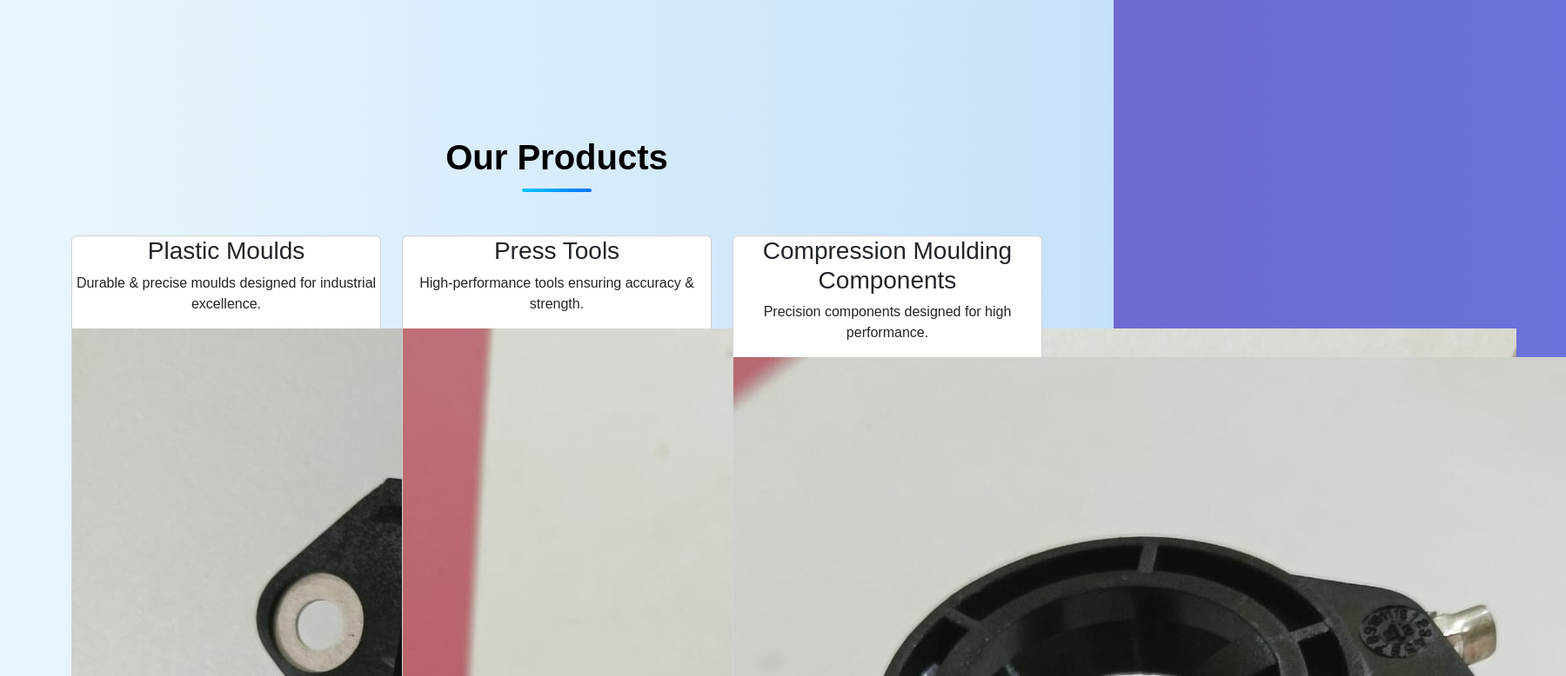
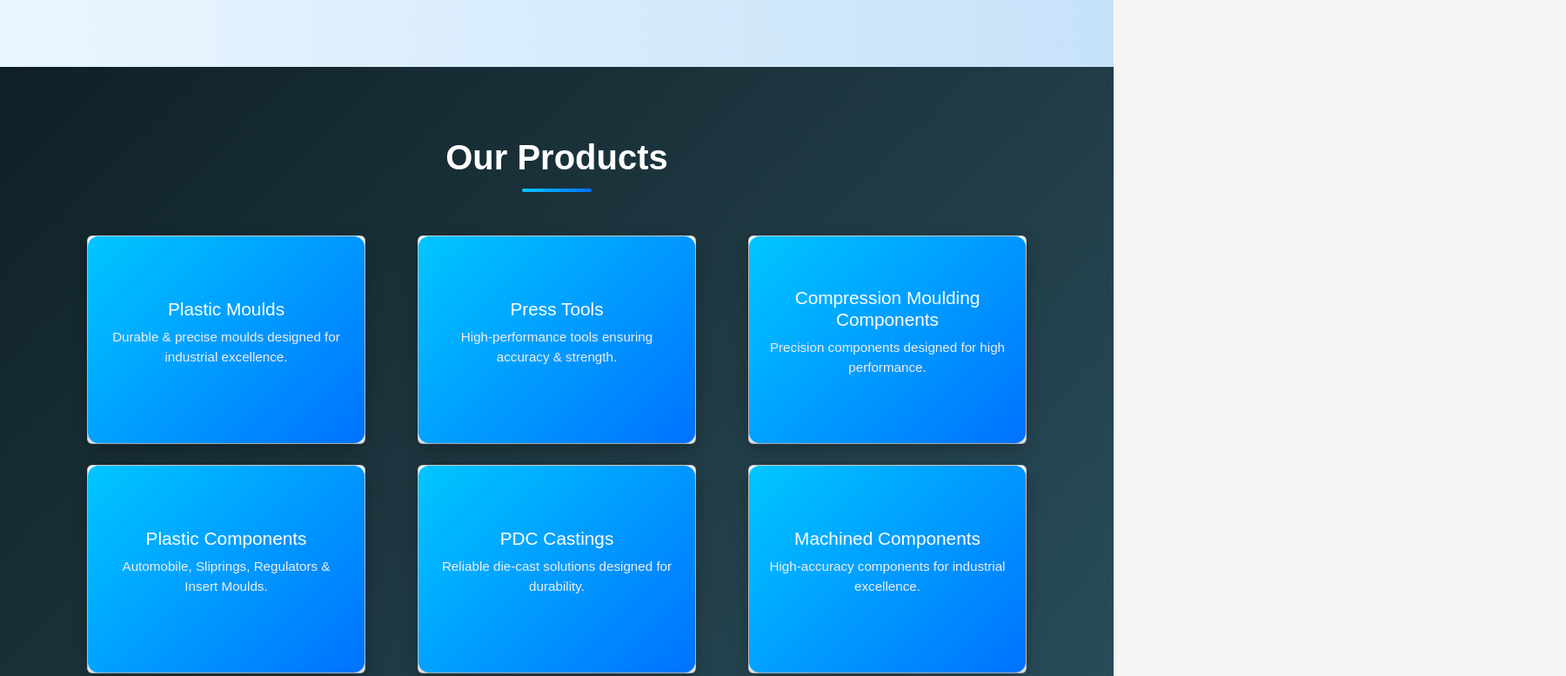
Before and after one commit to Mmonika01/microtooling-site, a plain HTML site: page index.html in a window 1280 px wide. Shown: the part 2427-3205 px from the top of the page at 87% size, 1800 px wide, since content can reach past the window. Drawn offline with nearby package versions, Linux system fonts and the light colour scheme.

Commit message:
Update style.css

```diff
--- a/style.css
+++ b/style.css
@@ -310,56 +310,79 @@ font-weight: 700;
 /* Products Section */
 .products {
   padding: 80px 0;
-  background: linear-gradient(to right, #eaf6ff, #c6e2f9);
+  background: linear-gradient(135deg, #0f2027, #203a43, #2c5364);
   text-align: center;
 }
 
 .products .section-title {
   font-size: 2.5rem;
+  font-weight: 700;
   margin-bottom: 50px;
-  font-weight: 700;
-  color: black;
+  color: #fff;
 }
 
-/* Product Card */
-.product-card {
-  background: rgba(255, 255, 255, 0.08);
-  border-radius: 20px;
-  overflow: hidden;
-  backdrop-filter: blur(12px);
-  box-shadow: 0 8px 25px rgba(0, 0, 0, 0.5);
-  transition: transform 0.4s ease, box-shadow 0.4s ease;
-  cursor: pointer;
-  position: relative;
+.card {
+  width: 100%;
+  max-width: 320px;
+  height: 240px;
+  perspective: 1000px;
+  margin: auto;
 }
 
-.product-card:hover {
-  transform: translateY(-12px) scale(1.05);
-  box-shadow: 0 12px 35px rgba(0, 219, 222, 0.5);
+.card-inner {
+  width: 100%;
+  height: 100%;
+  position: relative;
+  transform-style: preserve-3d;
+  transition: transform 0.8s ease;
 }
 
-/* Image */
-.product-image {
+.card:hover .card-inner {
+  transform: rotateY(180deg);
+}
+
+/* Front and Back */
+.card-front,
+.card-back {
+  position: absolute;
   width: 100%;
-  height: 250px; /* Fixed height for all images */
-  border-radius: 15px;
+  height: 100%;
+  backface-visibility: hidden;
+  border-radius: 12px;
   overflow: hidden;
+  box-shadow: 0 6px 18px rgba(0,0,0,0.25);
+}
+
+/* Front */
+.card-front {
+  background: linear-gradient(135deg, #00c6ff, #0072ff);
+  color: #fff;
   display: flex;
   align-items: center;
   justify-content: center;
-  background: #111; /* fallback background */
+  text-align: center;
+  padding: 20px;
 }
-.product-image img {
+
+.card-front h3 {
+  font-size: 1.3rem;
+  margin-bottom: 8px;
+}
+
+.card-front p {
+  font-size: 0.95rem;
+  color: #eee;
+}
+
+/* Back */
+.card-back {
+  transform: rotateY(180deg);
+}
+
+.card-back img {
   width: 100%;
   height: 100%;
-  object-fit: cover; /* Ensures equal size & crops extra parts */
-  border-radius: 15px;
-  transition: transform 0.5s ease;
-}
-
-
-.product-card:hover img {
-  transform: scale(1.1);
+  object-fit: cover;
 }
 
 /* Overlay */
```
